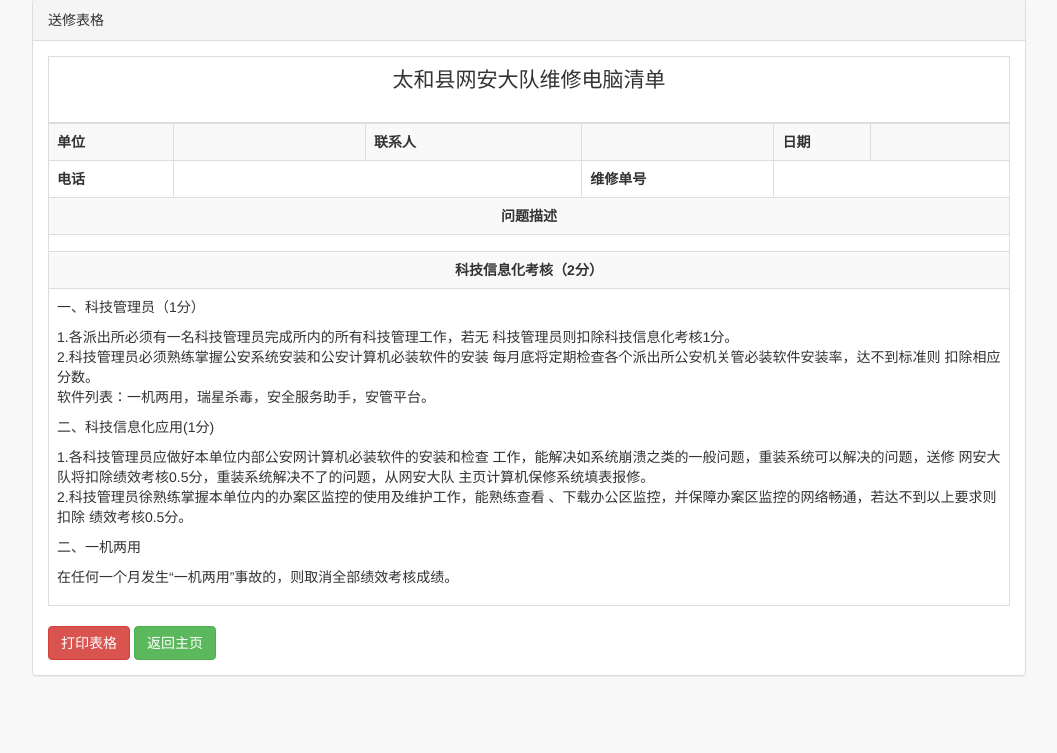
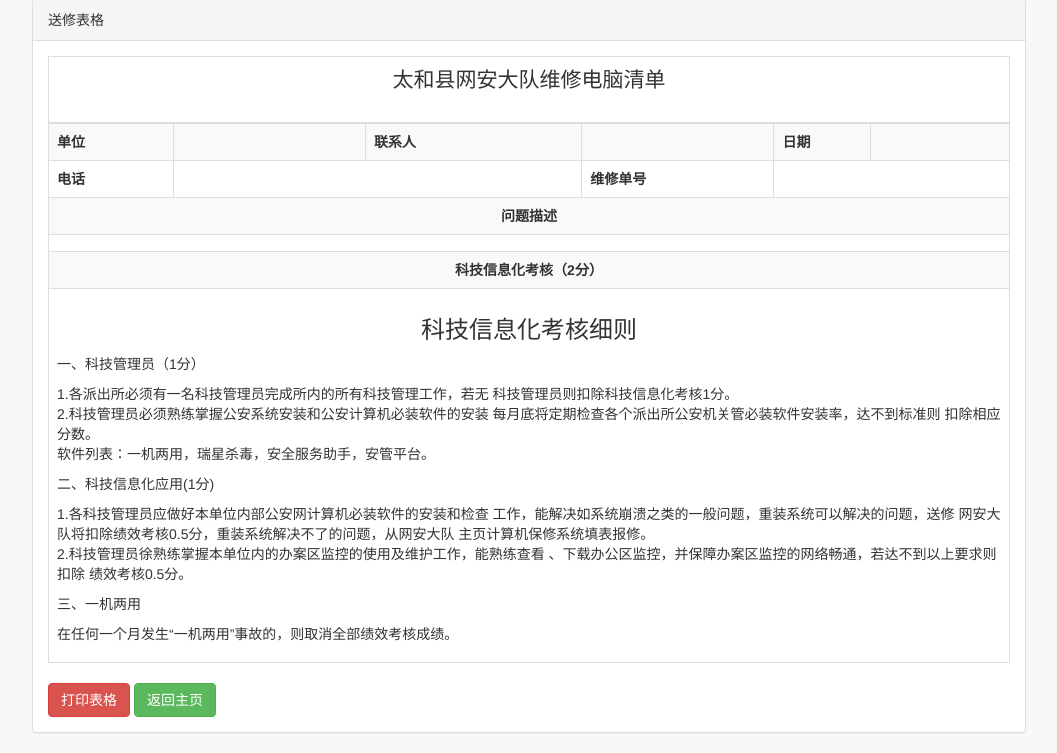
Before and after one commit to gzroc/pcwork, a PHP site: page /work.php in a window 1280 px wide. Shown: the part 52-805 px from the top of the page, without its empty margins (111-1168 px from the left). Before the commit the page ends 728 px from the top, so only its background shows below. Run offline with PHP 8.4, Linux system fonts and the light colour scheme; data that the repository does not hold is empty.

Commit message:
2016.11.15
公告修改

```diff
--- /dev/null
+++ b/gonggao.php
@@ -0,0 +1,23 @@
+ <td colspan="6" style='text-align:left'>
+                                            <h3 style='text-align:center'>科技信息化考核细则</h3>
+                                               <p>一、科技管理员（1分）</p>
+                                               <p>1.各派出所必须有一名科技管理员完成所内的所有科技管理工作，若无
+                                               科技管理员则扣除科技信息化考核1分。<br>
+                                               2.科技管理员必须熟练掌握公安系统安装和公安计算机必装软件的安装
+                                               每月底将定期检查各个派出所公安机关管必装软件安装率，达不到标准则
+                                               扣除相应分数。<br>
+                                               软件列表：一机两用，瑞星杀毒，安全服务助手，安管平台。
+                                               </p>
+                                                <p>二、科技信息化应用(1分)</p>
+                                               <p>1.各科技管理员应做好本单位内部公安网计算机必装软件的安装和检查
+                                               工作，能解决如系统崩溃之类的一般问题，重装系统可以解决的问题，送修
+                                               网安大队将扣除绩效考核0.5分，重装系统解决不了的问题，从网安大队
+                                               主页计算机保修系统填表报修。<br>
+                                               2.科技管理员徐熟练掌握本单位内的办案区监控的使用及维护工作，能熟练查看
+                                               、下载办公区监控，并保障办案区监控的网络畅通，若达不到以上要求则扣除
+                                               绩效考核0.5分。<br>
+                                               </p>
+                                                <p>三、一机两用</p>
+                                               <p>在任何一个月发生“一机两用”事故的，则取消全部绩效考核成绩。<br>
+                                               </p>
+                                            </td>
--- a/work.php
+++ b/work.php
@@ -112,28 +112,9 @@ include_once'bridge.php';
                                             <td colspan="6" style='text-align:center'><b>科技信息化考核（2分）</b></td>
                                         </tr>
                                         <tr>
-                                            <td colspan="6" style='text-align:left'>
-                                               <p>一、科技管理员（1分）</p>
-                                               <p>1.各派出所必须有一名科技管理员完成所内的所有科技管理工作，若无
-                                               科技管理员则扣除科技信息化考核1分。<br>
-                                               2.科技管理员必须熟练掌握公安系统安装和公安计算机必装软件的安装
-                                               每月底将定期检查各个派出所公安机关管必装软件安装率，达不到标准则
-                                               扣除相应分数。<br>
-                                               软件列表：一机两用，瑞星杀毒，安全服务助手，安管平台。
-                                               </p>
-                                                <p>二、科技信息化应用(1分)</p>
-                                               <p>1.各科技管理员应做好本单位内部公安网计算机必装软件的安装和检查
-                                               工作，能解决如系统崩溃之类的一般问题，重装系统可以解决的问题，送修
-                                               网安大队将扣除绩效考核0.5分，重装系统解决不了的问题，从网安大队
-                                               主页计算机保修系统填表报修。<br>
-                                               2.科技管理员徐熟练掌握本单位内的办案区监控的使用及维护工作，能熟练查看
-                                               、下载办公区监控，并保障办案区监控的网络畅通，若达不到以上要求则扣除
-                                               绩效考核0.5分。<br>
-                                               </p>
-                                                <p>二、一机两用</p>
-                                               <p>在任何一个月发生“一机两用”事故的，则取消全部绩效考核成绩。<br>
-                                               </p>
-                                            </td>
+                                            <?php
+                                           include_once 'gonggao.php'
+                                           ?>
                                         </tr>
                                     </tbody>
                                 </table>
```
Also changed, not shown: index.php (+3 -23 lines), 1 other file.
